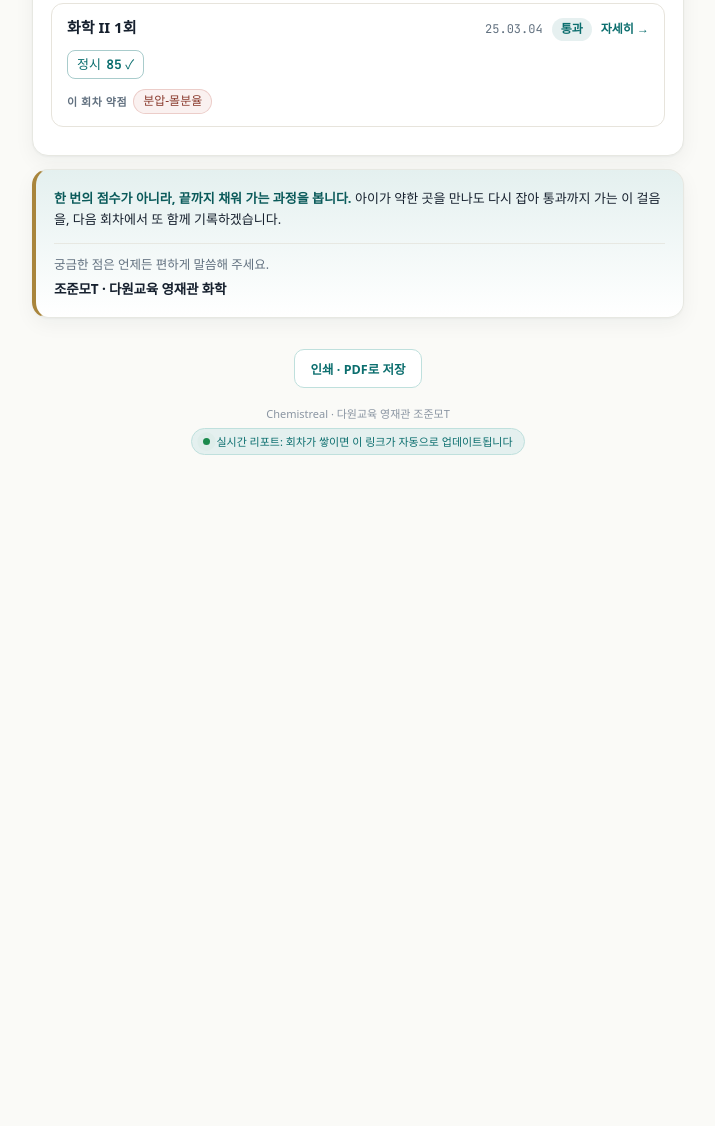
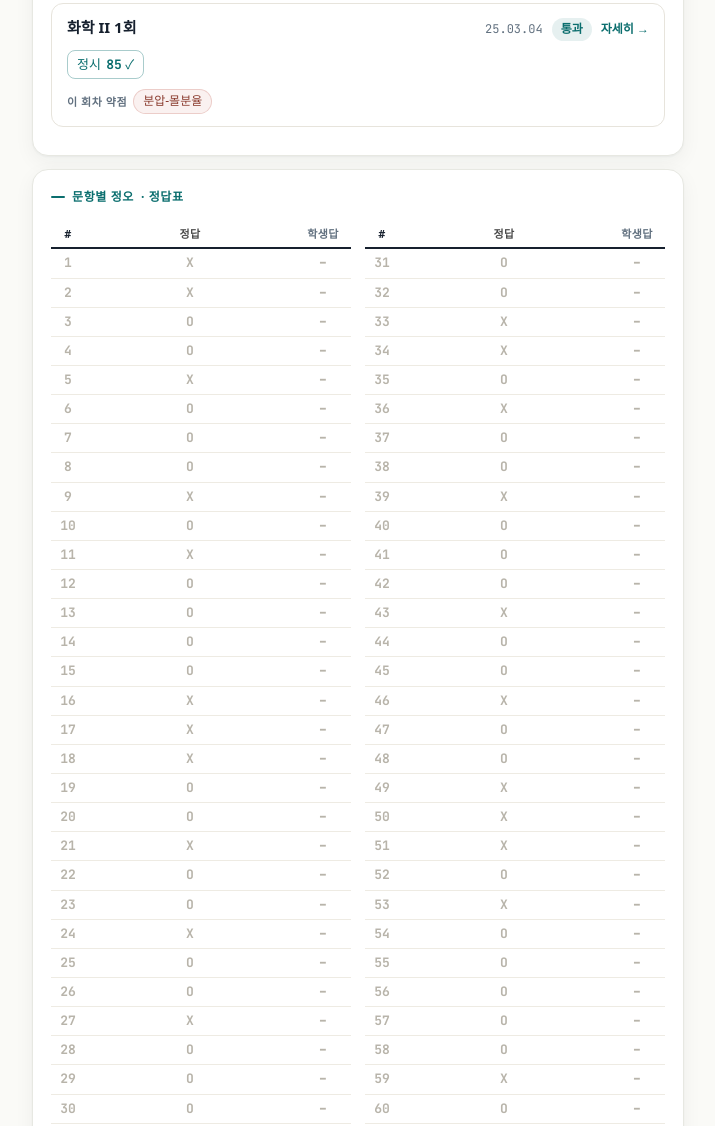
Before and after one commit to Chemistreal/DT, a plain HTML site: page report.html in a window 1280 px wide. Shown: the part 5743-6869 px from the top of the page, without its empty margins (282-997 px from the left). Before the commit the page ends 6264 px from the top, so only its background shows below. Drawn offline with Linux system fonts and the light colour scheme; a web font is replaced by a local one.

Commit message:
Add files via upload

```diff
--- a/report.html
+++ b/report.html
@@ -1038,6 +1038,14 @@ async function buildSolutions(course,round){
   }
   return out+'</div>';
 }
+async function fillMainSolutions(){
+  try{
+    var host=document.getElementById('main-sols');
+    if(!host||!latest) return;
+    var sol=await buildSolutions(latest.course,latest.round);
+    if(sol && document.getElementById('main-sols')) document.getElementById('main-sols').innerHTML=sol;
+  }catch(e){}
+}
 async function showRoundDetail(course,round){
   var host=document.getElementById('rc-exp-'+course+'-'+round);
   if(!host) return;
@@ -1273,6 +1281,7 @@ function render(commit){
 
   // 마감 · 서명 + 다음 점검 + 관계
   h+=roundCardsHTML();
+  if(!_EMBED) h+='<div id="main-sols"></div>';
   if(!_EMBED) h+=`<div class="card closing">
     <p class="closetext"><b>한 번의 점수가 아니라, 끝까지 채워 가는 과정을 봅니다.</b> 아이가 약한 곳을 만나도 다시 잡아 통과까지 가는 이 걸음을, 다음 회차에서 또 함께 기록하겠습니다.</p>
     <div class="sign">궁금한 점은 언제든 편하게 말씀해 주세요.<div class="signname">조준모T · 다원교육 영재관 화학</div></div>
@@ -1306,6 +1315,7 @@ async function boot(){
   if(demoHard && !window._deepWrong.length){ window._deepWrong=[{c:'CH2-136',unit:'총괄성',mis:'총괄성 정의'},{c:'CH2-149',unit:'총괄성',mis:'총괄성 크기'},{c:'CH2-117',unit:'농도',mis:'몰농도 온도'},{c:'CH2-043',unit:'이상기체',mis:'운동 에너지와 온도'},{c:'CH2-078',unit:'액체',mis:'끓는점 정의'}]; }
   await computeQuad(isDemo);
   render();
+  try{ await fillMainSolutions(); }catch(e){}
 }
 boot();
 </script>
```
